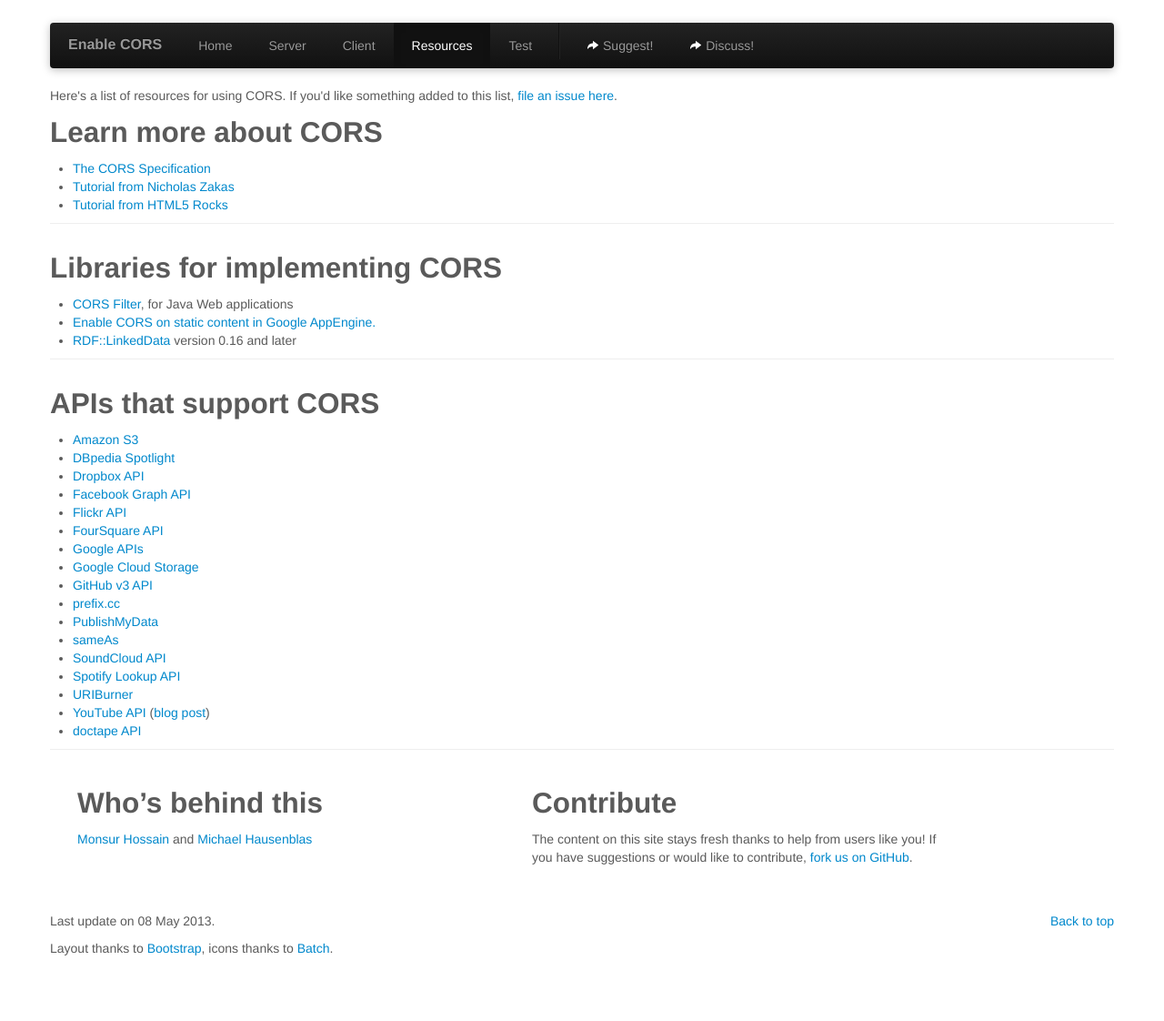
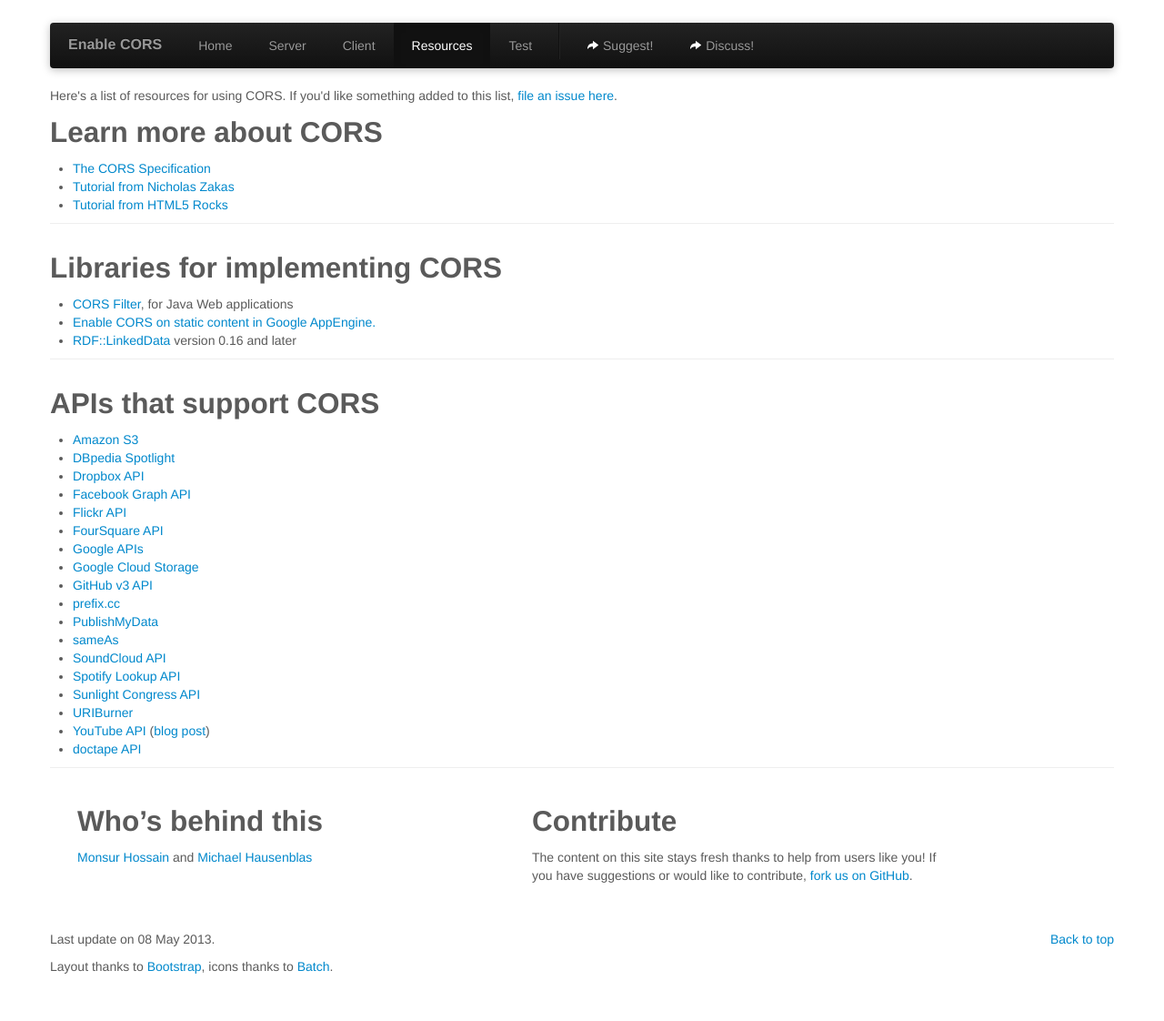
Before and after one commit to monsur/enable-cors.org, a Jekyll site: the page built from resources.html, in a window 1280 px wide. Shown: the whole page at 91% size. Built offline with Jekyll 4.4.1, drawn with Linux system fonts in a browser that asks for light colours.

Commit message:
Adding Sunlight Congress API

```diff
--- a/resources.html
+++ b/resources.html
@@ -42,6 +42,7 @@
 		<li><a href="http://sameas.org/">sameAs</a></li>
 		<li><a href="http://developers.soundcloud.com/docs#crossdomain">SoundCloud API</a></li>
 		<li><a href="https://developer.spotify.com/technologies/web-api/">Spotify Lookup API</a></li>
+		<li><a href="http://sunlightlabs.github.io/congress/">Sunlight Congress API</a></li>
 		<li><a href="http://linkeddata.uriburner.com/">URIBurner</a></li>
 		<li><a href="https://developers.google.com/youtube/">YouTube API</a> (<a href="http://apiblog.youtube.com/2012/05/unlocking-javascripts-potential-with.html">blog post</a>)</li>
 		<li><a href="https://developer.doctape.com/">doctape API</a></li>
```
